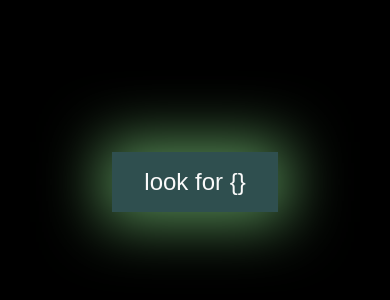
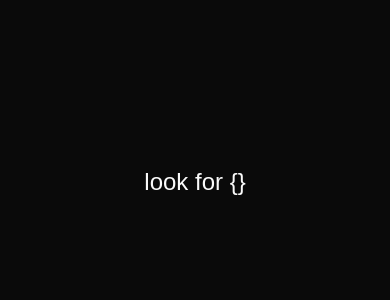
Before and after one commit to zhaovan/at-the-end-of-the-earth-i-find-_, a Next.js app: page / in a window 390 px wide. Shown: the part 248-548 px from the top of the page. Built offline with nearby package versions, Linux system fonts and the light colour scheme.

Commit message:
update page effect

```diff
--- a/src/app/page.module.css
+++ b/src/app/page.module.css
@@ -3,11 +3,12 @@
   flex-direction: column;
   align-items: center;
   justify-content: center;
-  padding: 6rem 20vw;
+  padding: 6rem 10rem;
   min-height: 100vh;
   font-family: "Garamond";
-  font-size: 1.5rem;
+  font-size: 1.25rem;
   gap: 1rem;
+  background-color: #0a0a0a;
 }
 
 .imageContainer {
@@ -29,8 +30,18 @@
   position: absolute;
   left: 0;
   z-index: 0;
+  animation: fadeIn 4s ease-out;
   transform: scaleX(-1);
   opacity: 0.8;
+}
+
+.enterButton {
+  animation: float 2s infinite;
+  background-color: #0a0a0a;
+  transition: background-color 150ms ease-out;
+}
+.enterButton:hover {
+  background-color: #1a1a1a;
 }
 
 @keyframes flicker {
@@ -62,8 +73,12 @@
 
   .image1,
   .image2 {
-    width: 100%;
+    width: 80vw;
     height: auto;
+  }
+
+  .main {
+    padding: 0;
   }
 }
 
@@ -74,15 +89,6 @@
   to {
     opacity: 0;
   }
-}
-
-.enterButton {
-  animation: float 2s infinite;
-  box-shadow: 0px 0px 60px 10px rgba(151, 247, 151, 0.6);
-  transition: box-shadow 200ms ease-out;
-}
-.enterButton:hover {
-  box-shadow: none;
 }
 
 @keyframes float {
```
